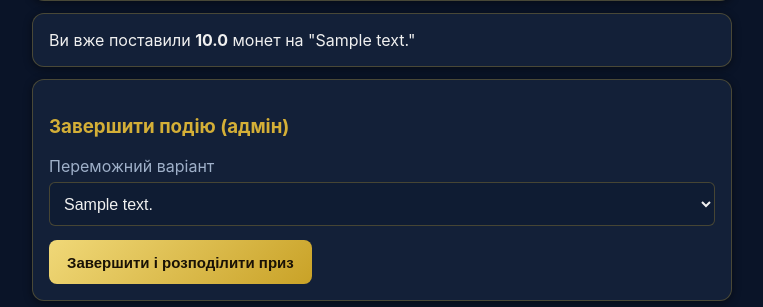
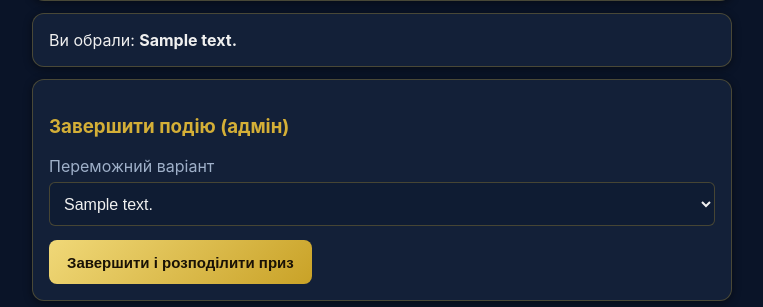
Before and after one commit to 1Bohdan1-rgb/betfree, a Flask app: page /event/1 in a window 1280 px wide. Shown: the part 416-723 px from the top of the page, without its empty margins (258-1021 px from the left). Run offline with Flask 3, Linux system fonts and the light colour scheme; a user stored in the database is signed in; tables that the repository leaves empty hold one stand-in row (values such as "Sample post"); some libraries are stand-ins or nearby versions.

Commit message:
Switch predictions to pool model, drop bet amount
Users now pick a winner with no stake amount — Bet.amount is removed
via migration. On settlement, the fixed prize_pool is split equally
among everyone who guessed correctly, or left undistributed if no one
did. Updates the event page form and messaging accordingly.

```diff
--- a/app.py
+++ b/app.py
@@ -736,27 +736,21 @@ def place_bet(event_id):
     event = Event.query.get_or_404(event_id)
 
     if event.status != "open":
-        flash("Ставки на цю подію закрито")
+        flash("Прогнози на цю подію закрито")
         return redirect(url_for("view_event", event_id=event_id))
 
     option_id = int(request.form["option_id"])
-    amount = float(request.form["amount"])
-
-    if amount <= 0 or amount > current_user.balance:
-        flash("Недостатньо коштів на балансі")
-        return redirect(url_for("view_event", event_id=event_id))
 
     existing = Bet.query.filter_by(user_id=current_user.id, event_id=event_id).first()
     if existing:
-        flash("Ви вже зробили ставку на цю подію")
+        flash("Ви вже зробили прогноз на цю подію")
         return redirect(url_for("view_event", event_id=event_id))
 
-    current_user.balance -= amount
-    bet = Bet(user_id=current_user.id, event_id=event_id, option_id=option_id, amount=amount)
+    bet = Bet(user_id=current_user.id, event_id=event_id, option_id=option_id)
     db.session.add(bet)
     db.session.commit()
 
-    flash("Ставку прийнято!")
+    flash("Прогноз прийнято!")
     return redirect(url_for("view_event", event_id=event_id))
 
 
@@ -776,14 +770,12 @@ def settle_event(event_id):
         opt.is_winner = (opt.id == winning_option_id)
 
     winning_bets = Bet.query.filter_by(event_id=event_id, option_id=winning_option_id).all()
-    total_winning_amount = sum(b.amount for b in winning_bets)
 
-    # розподіл призового фонду пропорційно до розміру ставки переможців
-    if total_winning_amount > 0:
+    # pool-модель: приз ділиться порівну між усіма, хто вгадав переможця;
+    # якщо ніхто не вгадав — призовий фонд нікому не роздається
+    if winning_bets:
+        payout_amount = round(event.prize_pool / len(winning_bets), 2)
         for bet in winning_bets:
-            share = bet.amount / total_winning_amount
-            payout_amount = round(event.prize_pool * share, 2)
-
             user = User.query.get(bet.user_id)
             user.balance += payout_amount
 
@@ -875,6 +867,20 @@ def migrate_voucher_redemption_columns():
         conn.commit()
 
 
+def migrate_bet_columns():
+    """Видаляє застаріле поле Bet.amount — прогнози стали pool-моделлю
+    без суми ставки (приз ділиться порівну між усіма, хто вгадав)."""
+    inspector = inspect(db.engine)
+    if "bet" not in inspector.get_table_names():
+        return
+
+    existing_cols = {col["name"] for col in inspector.get_columns("bet")}
+    if "amount" in existing_cols:
+        with db.engine.connect() as conn:
+            conn.execute(text("ALTER TABLE bet DROP COLUMN amount"))
+            conn.commit()
+
+
 # Ініціалізація БД/планувальника виконується на рівні модуля (а не лише
 # всередині `if __name__ == "__main__":`), бо під gunicorn (Render тощо)
 # файл лише імпортується як WSGI-модуль — app.run() ніколи не викликається,
@@ -887,6 +893,7 @@ with app.app_context():
     migrate_sponsor_spin_columns()
     migrate_spin_prize_columns()
     migrate_voucher_redemption_columns()
+    migrate_bet_columns()
     # створюємо тестового адміна, якщо його ще нема
     if not User.query.filter_by(username="admin").first():
         admin = User(username="admin", email="admin@test.com", balance=0, is_admin=True)
--- a/models.py
+++ b/models.py
@@ -91,11 +91,12 @@ class EventOption(db.Model):
 
 
 class Bet(db.Model):
+    """Прогноз користувача на подію (pool-модель, без суми ставки):
+    приз ділиться порівну між усіма, хто вгадав переможця."""
     id = db.Column(db.Integer, primary_key=True)
     user_id = db.Column(db.Integer, db.ForeignKey("user.id"), nullable=False)
     event_id = db.Column(db.Integer, db.ForeignKey("event.id"), nullable=False)
     option_id = db.Column(db.Integer, db.ForeignKey("event_option.id"), nullable=False)
-    amount = db.Column(db.Float, nullable=False)
     created_at = db.Column(db.DateTime, default=datetime.utcnow)
 
 
--- a/templates/event.html
+++ b/templates/event.html
@@ -27,22 +27,21 @@
 {% if event.status == "open" %}
     {% if user_bet %}
     <div class="card">
-        Ви вже поставили <strong>{{ user_bet.amount }}</strong> монет на "{{ user_bet.option.option_text }}"
+        Ви обрали: <strong>{{ user_bet.option.option_text }}</strong>
     </div>
     {% else %}
     <div class="card">
-        <h3>Зробити ставку</h3>
+        <h3>Зробити прогноз</h3>
         <form method="POST" action="{{ url_for('place_bet', event_id=event.id) }}">
-            <label>Ваш прогноз</label>
+            <label>Хто переможе?</label>
             <div class="option-picker">
                 {% for opt in event.options %}
                 <input type="radio" name="option_id" id="opt-{{ opt.id }}" value="{{ opt.id }}" required class="option-radio">
                 <label for="opt-{{ opt.id }}" class="option-card">{{ opt.option_text }}</label>
                 {% endfor %}
             </div>
-            <label>Сума ставки (монети)</label>
-            <input type="number" step="0.01" name="amount" max="{{ current_user.balance }}" required>
-            <button class="btn" type="submit">Поставити</button>
+            <p class="event-meta">Якщо вгадаєте — приз ділиться порівну між усіма, хто вгадав</p>
+            <button class="btn" type="submit">Обрати</button>
         </form>
     </div>
     {% endif %}
```
